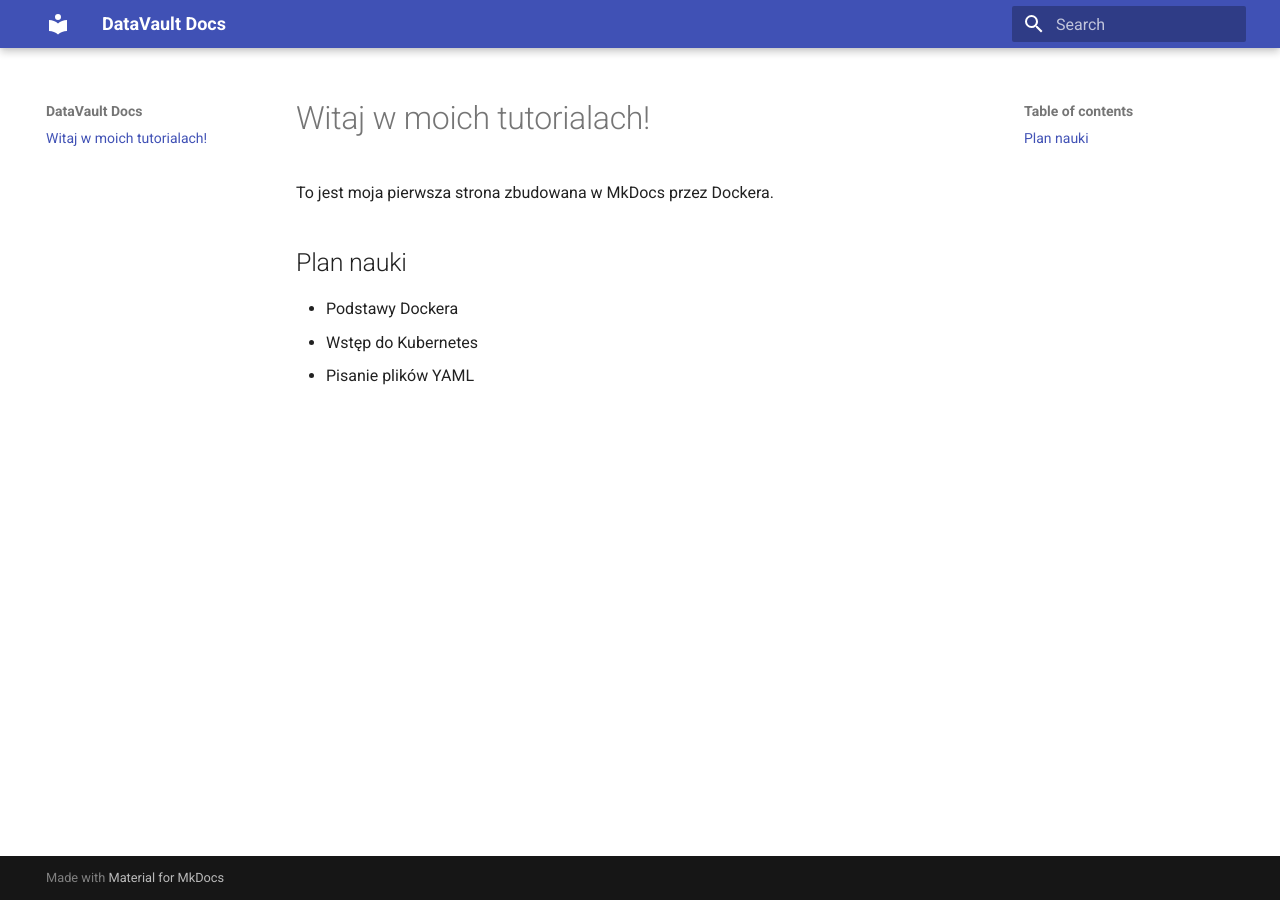
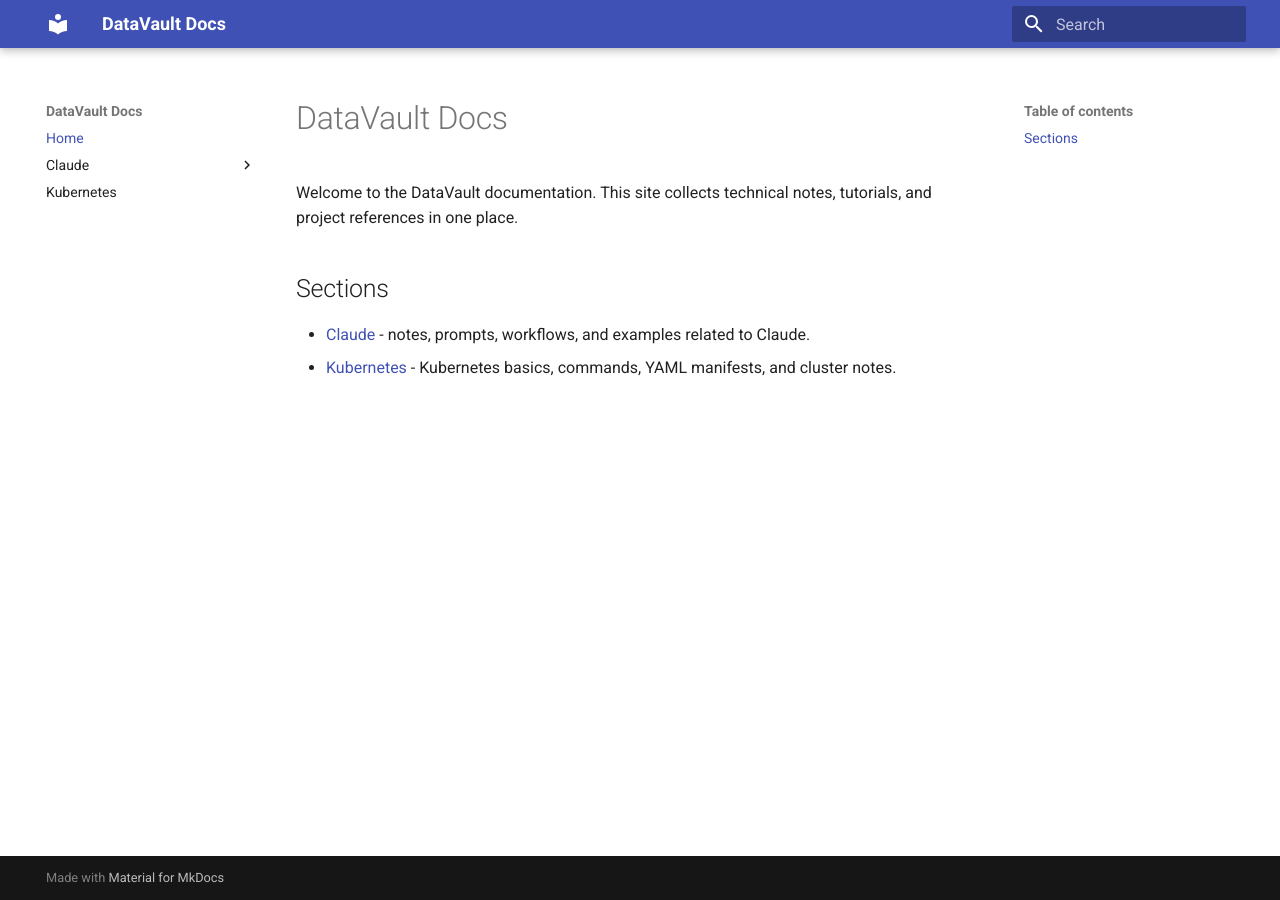
Before and after one commit to Kamil-Matusz/it_data_vault, an MkDocs documentation site: the page built from docs/index.md, in a window 1280 px wide. Built offline with MkDocs 1.6.1 and Material for MkDocs 9.7.7, drawn with Linux system fonts in a browser that asks for light colours.

Commit message:
Claude Code Commands

```diff
--- a/docs/index.md
+++ b/docs/index.md
@@ -1,8 +1,8 @@
-# Witaj w moich tutorialach!
+# DataVault Docs
 
-To jest moja pierwsza strona zbudowana w MkDocs przez Dockera.
+Welcome to the DataVault documentation. This site collects technical notes, tutorials, and project references in one place.
 
-## Plan nauki
-* Podstawy Dockera
-* Wstęp do Kubernetes
-* Pisanie plików YAML
+## Sections
+
+- [Claude](claude/) - notes, prompts, workflows, and examples related to Claude.
+- [Kubernetes](kubernetes/) - Kubernetes basics, commands, YAML manifests, and cluster notes.
--- a/mkdocs.yml
+++ b/mkdocs.yml
@@ -1,2 +1,8 @@
 site_name: DataVault Docs
 theme: material
+nav:
+  - Home: index.md
+  - Claude:
+      - Overview: claude/index.md
+      - Claude Code Commands: claude/Claude Code Commands.md
+  - Kubernetes: kubernetes/index.md
```
Also changed, not shown: docs/claude/Claude Code Commands.md (added, +143 -0 lines), docs/claude/index.md (added, +11 -0 lines), docs/kubernetes/index.md (added, +10 -0 lines), README.md (line endings or trailing spaces), 1 other file.
